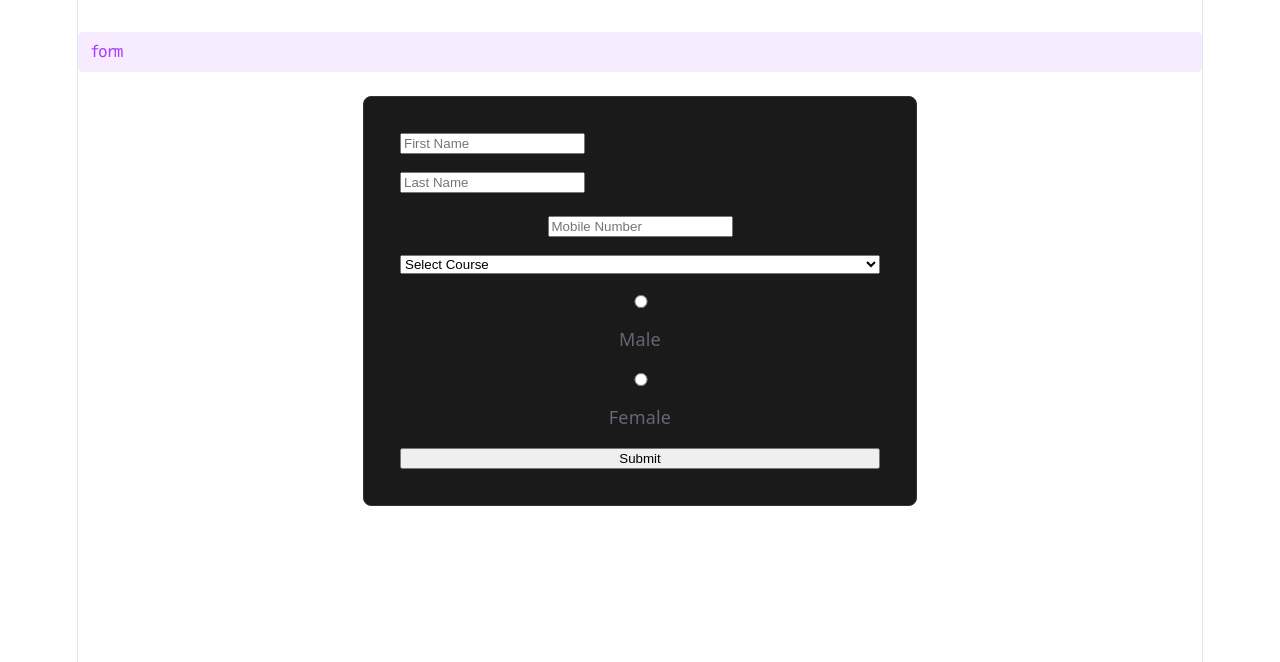
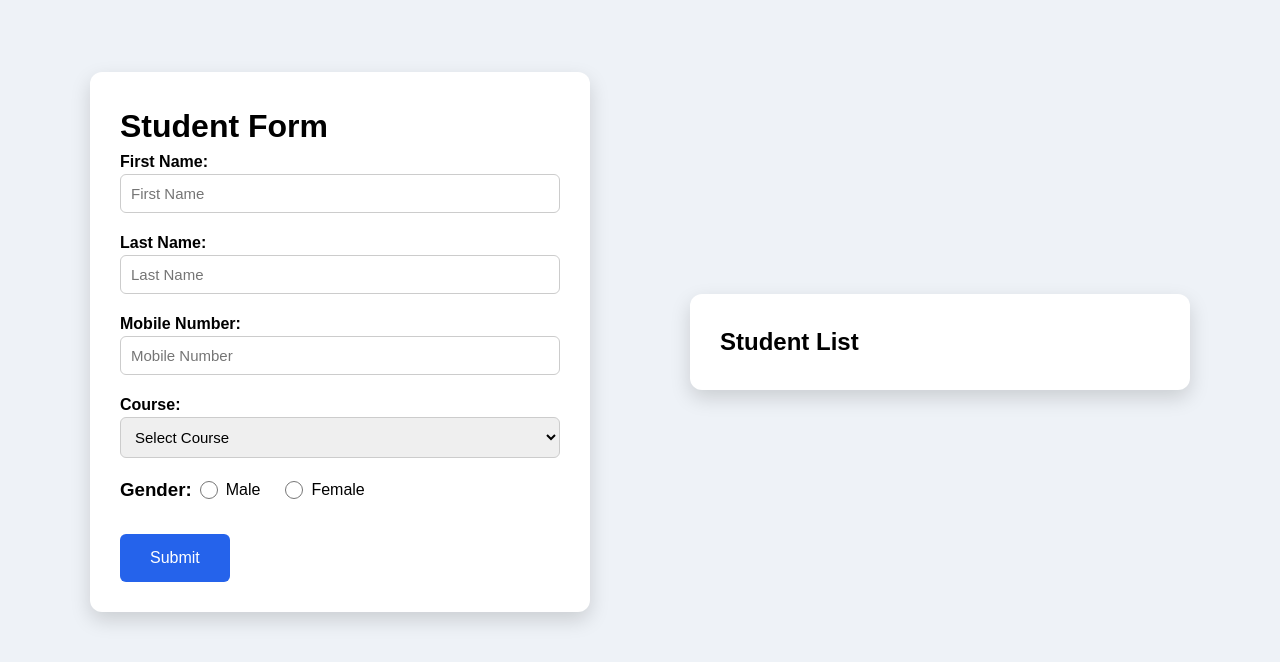
Before and after one commit to scrvision08/crud_operation, a React (Vite) app: page / in a window 1280 px wide. Shown: the top 662 px of the page. Built offline with nearby package versions, Linux system fonts and the light colour scheme.

Commit message:
second commit

```diff
--- a/package.json
+++ b/package.json
@@ -10,6 +10,7 @@
     "preview": "vite preview"
   },
   "dependencies": {
+    "@rolldown/binding-linux-x64-gnu": "^1.1.5",
     "react": "^19.2.7",
     "react-dom": "^19.2.7"
   },
--- a/src/App.css
+++ b/src/App.css
@@ -1,230 +1,117 @@
-.counter {
-  font-size: 16px;
-  padding: 5px 10px;
-  border-radius: 5px;
-  color: var(--accent);
-  background: var(--accent-bg);
-  border: 2px solid transparent;
-  transition: border-color 0.3s;
-  margin-bottom: 24px;
-
-  &:hover {
-    border-color: var(--accent-border);
-  }
-
-  &:focus-visible {
-    outline: 2px solid var(--accent);
-    outline-offset: 2px;
-  }
+body{
+    margin:0;
+    font-family:Arial,sans-serif;
+    background:#eef2f7;
+    color: black;
 }
 
-.hero {
-  position: relative;
-
-  .base,
-  .framework,
-  .vite {
-    inset-inline: 0;
-    margin: 0 auto;
-  }
-
-  .base {
-    width: 170px;
-    position: relative;
-    z-index: 0;
-  }
-
-  .framework,
-  .vite {
-    position: absolute;
-  }
-
-  .framework {
-    z-index: 1;
-    top: 34px;
-    height: 28px;
-    transform: perspective(2000px) rotateZ(300deg) rotateX(44deg) rotateY(39deg) scale(1.4);
-  }
-
-  .vite {
-    z-index: 0;
-    top: 107px;
-    height: 26px;
-    width: auto;
-    transform: perspective(2000px) rotateZ(300deg) rotateX(40deg) rotateY(39deg) scale(0.8);
-  }
+.glass-card{
+    width:500px;
+    margin:40px auto;
+    background:#fff;
+    padding:30px;
+    border-radius:12px;
+    box-shadow:0 8px 20px rgba(0,0,0,.15);
 }
 
-.form-data {
-  display: flex;
-  flex-direction: column;
-  gap: 1rem;
-  width: 100%;
-  max-width: 480px;
-  margin: 0 auto;
-  padding: 2rem;
-  background: var(--bg-color-secondary, #1a1a1a);
-  border-radius: 8px;
-  border: 1px solid var(--border-color, #333);
+.form-group{
+    margin-bottom:18px;
 }
 
-.form-field {
-  display: flex;
-  flex-direction: column;
-  gap: 0.5rem;
-  align-items: flex-start;
+.form-group label{
+    display:block;
+    font-weight:bold;
+    margin-bottom:6px;
 }
 
-.form-field label {
-  font-size: 0.875rem;
-  font-weight: 500;
-  color: var(--text-muted, #888);
+input,
+select{
+    width:100%;
+    padding:10px;
+    border:1px solid #ccc;
+    border-radius:6px;
+    font-size:15px;
 }
 
-.form-field input {
-  width: 100%;
-  padding: 0.75rem;
-  border-radius: 6px;
-  border: 1px solid var(--border-color, #333);
-  background: var(--bg-color, #0f0f0f);
-  color: inherit;
-  font-family: inherit;
-  font-size: 1rem;
-  transition: border-color 0.2s;
+.hero{
+    display: flex;
+    justify-content: space-between;
+    align-items: center;
+}
+.radio-group {
+  display: flex;
+  gap: 25px;
+  margin: 15px 0 20px;
 }
 
-.form-field input:focus {
-  outline: none;
-  border-color: var(--accent);
+.radio-group label {
+  display: flex;
+  align-items: center;
+  gap: 8px;
+  cursor: pointer;
+  font-size: 16px;
+  font-weight: 500;
 }
 
-#center {
-  display: flex;
-  flex-direction: column;
-  gap: 25px;
-  place-content: center;
-  place-items: center;
-  flex-grow: 1;
-
-  @media (max-width: 1024px) {
-    padding: 32px 20px 24px;
-    gap: 18px;
-  }
+.radio-group input[type="radio"] {
+  width: 18px;
+  height: 18px;
+  cursor: pointer;
 }
 
-#next-steps {
-  display: flex;
-  border-top: 1px solid var(--border);
-  text-align: left;
-
-  &>div {
-    flex: 1 1 0;
-    padding: 32px;
-
-    @media (max-width: 1024px) {
-      padding: 24px 20px;
-    }
-  }
-
-  .icon {
-    margin-bottom: 16px;
-    width: 22px;
-    height: 22px;
-  }
-
-  @media (max-width: 1024px) {
-    flex-direction: column;
-    text-align: center;
-  }
+.btn{
+    margin-top:10px;
+    padding:15px 30px;
+    background:#2563eb;
+    font-size: medium;
+    color:white;
+    border:none;
+    border-radius:6px;
+    cursor:pointer;
+    margin-right:8px;
 }
 
-#docs {
-  border-right: 1px solid var(--border);
-
-  @media (max-width: 1024px) {
-    border-right: none;
-    border-bottom: 1px solid var(--border);
-  }
+.btn:hover{
+    background:#1d4ed8;
 }
 
-#next-steps ul {
-  list-style: none;
-  padding: 0;
-  display: flex;
-  gap: 8px;
-  margin: 32px 0 0;
-
-  .logo {
-    height: 18px;
-  }
-
-  a {
-    color: var(--text-h);
-    font-size: 16px;
-    border-radius: 6px;
-    background: var(--social-bg);
-    display: flex;
-    padding: 6px 12px;
-    align-items: center;
-    gap: 8px;
-    text-decoration: none;
-    transition: box-shadow 0.3s;
-
-    &:hover {
-      box-shadow: var(--shadow);
-    }
-
-    .button-icon {
-      height: 18px;
-      width: 18px;
-    }
-  }
-
-  @media (max-width: 1024px) {
-    margin-top: 20px;
-    flex-wrap: wrap;
-    justify-content: center;
-
-    li {
-      flex: 1 1 calc(50% - 8px);
-    }
-
-    a {
-      width: 100%;
-      justify-content: center;
-      box-sizing: border-box;
-    }
-  }
+.student-card {
+  margin-top: 15px;
+  padding: 18px;
+  border-radius: 12px;
+  background: #f8f9fa;
+  border: 1px solid #ddd;
+  box-shadow: 0 3px 10px rgba(0, 0, 0, 0.08);
+  transition: 0.3s;
+}
+.student-list {
+  display: grid;
+  grid-template-columns: repeat(auto-fit, minmax(300px, 1fr));
+  gap: 20px;
+  margin-top: 20px;
 }
 
-#spacer {
-  height: 88px;
-  border-top: 1px solid var(--border);
-
-  @media (max-width: 1024px) {
-    height: 48px;
-  }
+.student-card h3 {
+  margin-bottom: 12px;
 }
 
-.ticks {
-  position: relative;
-  width: 100%;
+.student-card h4 {
+  margin-bottom: 10px;
+}
 
-  &::before,
-  &::after {
-    content: '';
-    position: absolute;
-    top: -4.5px;
-    border: 5px solid transparent;
-  }
+.student-card p {
+  margin: 6px 0;
+  color: #555;
+}
 
-  &::before {
-    left: 0;
-    border-left-color: var(--border);
-  }
-
-  &::after {
-    right: 0;
-    border-right-color: var(--border);
-  }
+.toast{
+    position:fixed;
+    top:20px;
+    right:20px;
+    background:#16a34a;
+    color:white;
+    padding:12px 20px;
+    border-radius:8px;
+    font-weight:bold;
+    box-shadow:0 5px 15px rgba(0,0,0,.2);
 }
--- a/src/App.jsx
+++ b/src/App.jsx
@@ -1,83 +1,239 @@
-import { useState } from 'react'
-import './App.css'
+import { useState, useEffect } from "react";
+import "./App.css";
 
 function App() {
-  const [name, setName] = useState('')
-  const [lastName, setLastName] = useState('')
-  const [mobileNumber, setMobileNumber] = useState('')
-  const [course, setCourse] = useState('')
-  const [gender, setGender] = useState('')
+  const [formData, setFormData] = useState({
+    firstname: "",
+    lastName: "",
+    mobile: "",
+    course: "",
+    gender: "",
+  });
+  const [studentData, setStudentData] = useState(()=>{
+    const savedData = localStorage.getItem("studentData");
+    return savedData ? JSON.parse(savedData) : [];
+  });
+  const [toast, setToast] = useState("");
+  const [editId, setEditId] = useState(null);
+
+  const showToast = (message) => {
+    setToast(message);
+    setTimeout(() => {
+      setToast("");
+    }, 2000);
+  };
 
   const handleSubmit = (e) => {
-    e.preventDefault()
+    e.preventDefault();
 
-    const formData = { name, lastName, mobileNumber, course, gender };
-    const existingData = JSON.parse(localStorage.getItem('users')) || [];
-    localStorage.setItem('users', JSON.stringify([...existingData, formData]));
-
-    setName('');
-    setLastName('');
-    setMobileNumber('');
-    setCourse('');
-    setGender('');
-
-
-
+    const mobileRegex = /^[0-9]{10}$/;
+    if (!mobileRegex.test(formData.mobile)) {
+      alert("Please enter a valid 10-digit mobile number.");
+      return;
     }
 
+    if (editId) {
+      setStudentData(
+        studentData.map((student) => {
+          if (student.id !== editId) return student;
+          const updated = { ...student };
+
+          Object.keys(formData).forEach((key) => {
+            if (formData[key] !== student[key]) {
+              updated[key] = formData[key];
+            }
+          });
+          return updated;
+        }),
+      );
+      setEditId(null);
+      showToast("Record updated successfully!");
+    } else {
+      setStudentData((prev)=>[
+        ...prev,
+        {
+          id: Date.now(),
+          ...formData,
+        },
+      ]);
+      showToast("Record Created successfully!");
+    }
+    setFormData({
+      firstname: "",
+      lastName: "",
+      mobile: "",
+      course: "",
+      gender: "",
+    });
+  };
+
+  const handleChange = (e) => {
+    setFormData({
+      ...formData,
+      [e.target.name]: e.target.value,
+    });
+  };
+  useEffect(() => {
+    const storedData = JSON.parse(localStorage.getItem("studentData")) || [];
+    setStudentData(storedData);
+  }, []);
+  useEffect(() => {
+    localStorage.setItem("studentData", JSON.stringify(studentData));
+  }, [studentData]);
+
+  const handleDelete = (id) => {
+    console.log(id);
+    console.log(studentData);
+    if (window.confirm("Are you sure you want to delete this record?")) {
+      setStudentData(studentData.filter((student) => student.id !== id));
+
+      showToast("Record deleted successfully!");
+    }
+  };
+
+  const handleEdit = (student) => {
+    setEditId(student.id);
+    setFormData({
+      firstname: student.firstname,
+      lastName: student.lastName,
+      mobile: student.mobile,
+      course: student.course,
+      gender: student.gender,
+    });
+  };
 
   return (
     <>
-      <h1 className='counter'>form</h1>
+      <div className="hero">
+        <div className="glass-card">
+          <h1 className="counter gradient-text">Student Form</h1>
 
-     <form onSubmit={handleSubmit} className='form-data'>
-        <div className='form-group'>
+          <form onSubmit={handleSubmit} className="form-data app-container">
+            <div className="form-group">
+              <label>
+                First Name:
                 <input
-            className='form-field'
+                  className="form-field"
+                  name="firstname"
                   type="text"
-            placeholder='First Name'
-            value={name}
-            onChange={(e) => setName(e.target.value)}
+                  placeholder="First Name"
+                  value={formData.firstname}
+                  onChange={handleChange}
                   required
                 />
+              </label>
             </div>
 
-        <div className='form-group'>
+            <div className="form-group">
+              <label>
+                Last Name:
                 <input
-            className='form-field'
+                  className="form-field"
+                  name="lastName"
                   type="text"
-            placeholder='Last Name'
-            value={lastName}
-            onChange={(e) => setLastName(e.target.value)}
+                  placeholder="Last Name"
+                  value={formData.lastName}
+                  onChange={handleChange}
                   required
                 />
+              </label>
             </div>
 
-        <div className='form-group'>
+            <div className="form-group">
+              <label>
+                Mobile Number:
                 <input
-            className=''
+                  className=""
+                  name="mobile"
+                  maxLength={10}
                   type="tel"
-            placeholder='Mobile Number'
-            value={mobileNumber}
-            onChange={(e) => setMobileNumber(e.target.value)}
+                  placeholder="Mobile Number"
+                  value={formData.mobile}
+                  onChange={handleChange}
                   required
                 />
+              </label>
             </div>
-            <select className='hero' name="course" id="course" value={course} onChange={(e) => setCourse(e.target.value)}>
+
+            <div className="form-group">
+              <label>
+                Course:
+                <select
+                  className="hero"
+                  name="course"
+                  id="course"
+                  value={formData.course}
+                  onChange={handleChange}
+                  required
+                >
                   <option value="">Select Course</option>
-              <option value="Web">Web Developer</option>
-              <option value="App">App Developer</option>
-              <option value="Data">Data Scientist</option>
-              <option value="AI">AI Engineer</option>
-              <option value="other">Other</option>
+                  <option value="Web Developer">Web Developer</option>
+                  <option value="App Developer">App Developer</option>
+                  <option value="Data Scientist">Data Scientist</option>
+                  <option value="AI Engineer">AI Engineer</option>
+                  <option value="Other">Other</option>
                 </select>
+              </label>
+            </div>
 
-            <input type="radio" name="gender" value="male" onChange={(e) => setGender(e.target.value)} />Male
-            <input type="radio" name="gender" value="female" onChange={(e) => setGender(e.target.value)} />Female
-            <button type='submit'>Submit</button>
+            <div className="radio-group">
+              <label>
+              <h3>Gender:</h3>
+                <input
+                  type="radio"
+                  name="gender"
+                  value="Male"
+                  checked={formData.gender === "Male"}
+                  onChange={handleChange}
+                />{" "}
+                Male
+              </label>
+              <label>
+                <input
+                  type="radio"
+                  name="gender"
+                  value="Female"
+                  checked={formData.gender === "Female"}
+                  onChange={handleChange}
+                />
+                Female
+              </label>
+            </div>
+
+            <button type="submit" className="btn">
+              {editId ? "Update" : "Submit"}
+            </button>
           </form>
+        </div>
+
+        <div className="glass-card">
+          <h2>Student List</h2>
+          {studentData.map((student) => (
+            <div key={student.id} className="student-card">
+              <h3>
+                Name: {student.firstname} {student.lastName}
+              </h3>
+              <p>Mobile Number: {student.mobile}</p>
+              <p>Course: {student.course}</p>
+              <p>Gender: {student.gender}</p>
+
+              <button className="btn" onClick={() => handleDelete(student.id)}>
+                Delete
+              </button>
+              <button className="btn" onClick={() => handleEdit(student)}>
+                Edit
+              </button>
+            </div>
+          ))}
+          {toast && (
+            <div className="toast" aria-live="assertive">
+              {toast}
+            </div>
+          )}
+        </div>
+      </div>
     </>
-  )
+  );
 }
 
-export default App
+export default App;
--- a/src/index.css
+++ b/src/index.css
@@ -1,111 +1,78 @@
+@import url('https://fonts.googleapis.com/css2?family=Outfit:wght@300;400;500;600;700&display=swap');
+
 :root {
-  --text: #6b6375;
-  --text-h: #08060d;
-  --bg: #fff;
-  --border: #e5e4e7;
-  --code-bg: #f4f3ec;
-  --accent: #aa3bff;
-  --accent-bg: rgba(170, 59, 255, 0.1);
-  --accent-border: rgba(170, 59, 255, 0.5);
-  --social-bg: rgba(244, 243, 236, 0.5);
-  --shadow:
-    rgba(0, 0, 0, 0.1) 0 10px 15px -3px, rgba(0, 0, 0, 0.05) 0 4px 6px -2px;
+  --font-primary: 'Outfit', -apple-system, BlinkMacSystemFont, 'Segoe UI', Roboto, Helvetica, Arial, sans-serif;
 
-  --sans: system-ui, 'Segoe UI', Roboto, sans-serif;
-  --heading: system-ui, 'Segoe UI', Roboto, sans-serif;
-  --mono: ui-monospace, Consolas, monospace;
+  /* Modern Dark Cyber Palette */
+  --bg-app: #08090d;
+  --bg-card: rgba(17, 20, 31, 0.75);
+  --bg-card-hover: rgba(23, 27, 43, 0.85);
+  --bg-input: rgba(10, 11, 18, 0.6);
+  --border-light: rgba(255, 255, 255, 0.07);
+  --border-focus: #00f2fe;
 
-  font: 18px/145% var(--sans);
-  letter-spacing: 0.18px;
-  color-scheme: light dark;
-  color: var(--text);
-  background: var(--bg);
-  font-synthesis: none;
-  text-rendering: optimizeLegibility;
+  --primary: #00f2fe;
+  --primary-glow: rgba(0, 242, 254, 0.2);
+  --secondary: #9d4edd;
+  --secondary-glow: rgba(157, 78, 221, 0.2);
+  --accent: #f72585;
+  --accent-glow: rgba(247, 37, 133, 0.2);
+
+  --text-primary: #f8fafc;
+  --text-secondary: #94a3b8;
+  --text-muted: #64748b;
+
+  --success: #10b981;
+  --success-glow: rgba(16, 185, 129, 0.15);
+  --error: #f43f5e;
+  --error-glow: rgba(244, 63, 94, 0.15);
+  --warning: #f59e0b;
+  --warning-glow: rgba(245, 158, 11, 0.15);
+
+  --font-sans: var(--font-primary);
+  --shadow-neon: 0 0 20px rgba(0, 242, 254, 0.15);
+  --shadow-card: 0 10px 30px -10px rgba(0, 0, 0, 0.5);
+
+  font-family: var(--font-sans);
+  background: var(--bg-app);
+  color: var(--text-primary);
+  line-height: 1.5;
   -webkit-font-smoothing: antialiased;
-  -moz-osx-font-smoothing: grayscale;
-
-  @media (max-width: 1024px) {
-    font-size: 16px;
-  }
 }
 
-@media (prefers-color-scheme: dark) {
-  :root {
-    --text: #9ca3af;
-    --text-h: #f3f4f6;
-    --bg: #16171d;
-    --border: #2e303a;
-    --code-bg: #1f2028;
-    --accent: #c084fc;
-    --accent-bg: rgba(192, 132, 252, 0.15);
-    --accent-border: rgba(192, 132, 252, 0.5);
-    --social-bg: rgba(47, 48, 58, 0.5);
-    --shadow:
-      rgba(0, 0, 0, 0.4) 0 10px 15px -3px, rgba(0, 0, 0, 0.25) 0 4px 6px -2px;
-  }
-
-  #social .button-icon {
-    filter: invert(1) brightness(2);
-  }
+* {
+  box-sizing: border-box;
+  margin: 0;
+  padding: 0;
 }
 
 body {
-  margin: 0;
+  min-height: 100vh;
+  background: radial-gradient(circle at 50% 0%, #161a29 0%, var(--bg-app) 70%);
+  display: flex;
+  justify-content: center;
+  align-items: flex-start;
+  padding: 2rem 1rem;
+  overflow-x: hidden;
 }
 
 #root {
-  width: 1126px;
-  max-width: 100%;
+  width: 100%;
+  max-width: 1200px;
   margin: 0 auto;
-  text-align: center;
-  border-inline: 1px solid var(--border);
-  min-height: 100svh;
-  display: flex;
-  flex-direction: column;
-  box-sizing: border-box;
 }
 
-h1,
-h2 {
-  font-family: var(--heading);
-  font-weight: 500;
-  color: var(--text-h);
+/* Scrollbar Styling */
+::-webkit-scrollbar {
+  width: 8px;
 }
-
-h1 {
-  font-size: 56px;
-  letter-spacing: -1.68px;
-  margin: 32px 0;
-  @media (max-width: 1024px) {
-    font-size: 36px;
-    margin: 20px 0;
-  }
+::-webkit-scrollbar-track {
+  background: var(--bg-app);
 }
-h2 {
-  font-size: 24px;
-  line-height: 118%;
-  letter-spacing: -0.24px;
-  margin: 0 0 8px;
-  @media (max-width: 1024px) {
-    font-size: 20px;
-  }
+::-webkit-scrollbar-thumb {
+  background: rgba(255, 255, 255, 0.1);
+  border-radius: 4px;
 }
-p {
-  margin: 0;
+::-webkit-scrollbar-thumb:hover {
+  background: rgba(255, 255, 255, 0.2);
 }
-
-code,
-.counter {
-  font-family: var(--mono);
-  display: inline-flex;
-  border-radius: 4px;
-  color: var(--text-h);
-}
-
-code {
-  font-size: 15px;
-  line-height: 135%;
-  padding: 4px 8px;
-  background: var(--code-bg);
-}
```
Also changed, not shown: 1 other file (tests, documents, lock files or other folders). Lines whose indentation alone changed are shown as unchanged.
